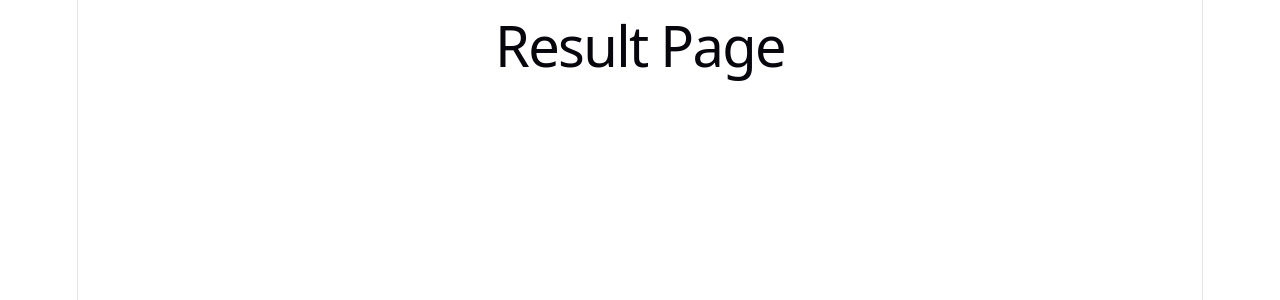
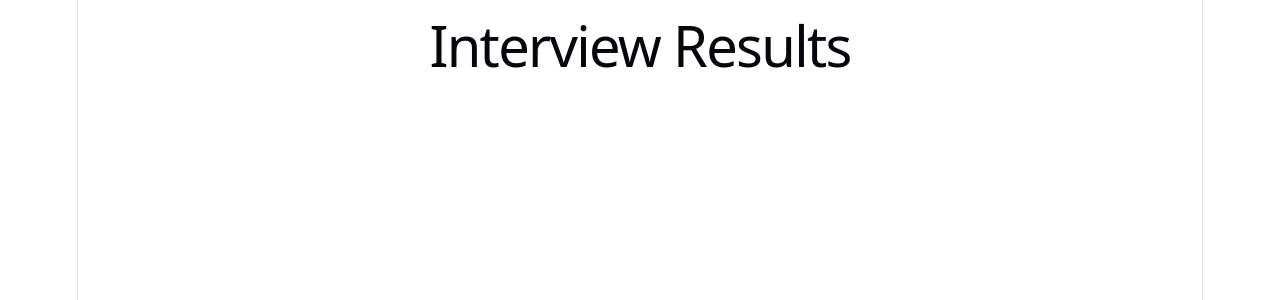
Before and after one commit to Silvia-1627/InterviewPilot, a React app: page /result in a window 1280 px wide. Shown: the top 300 px of the page. Built offline with nearby package versions, Linux system fonts and the light colour scheme; the HTML template or start-up script is replaced by a standard one.

Commit message:
Add interview completion navigation to result page

```diff
--- a/src/pages/Interview.jsx
+++ b/src/pages/Interview.jsx
@@ -1,7 +1,9 @@
 import { useState } from "react";
 import "./Interview.css";
+import { useNavigate } from "react-router-dom";
 
 function Interview() {
+  const navigate = useNavigate();
 
   const questions = [
     "Tell me about yourself.",
@@ -52,7 +54,7 @@ function Interview() {
 
   } else {
 
-    console.log(updatedAnswers);
+     navigate("/result");
 
   }
 
--- a/src/pages/Result.jsx
+++ b/src/pages/Result.jsx
@@ -1,7 +1,9 @@
 function Result() {
-    return (
-      <h1>Result Page</h1>
-    );
-  }
+  return (
+    <div>
+      <h1>Interview Results</h1>
+    </div>
+  );
+}
 
-  export default Result;
+export default Result;
```
